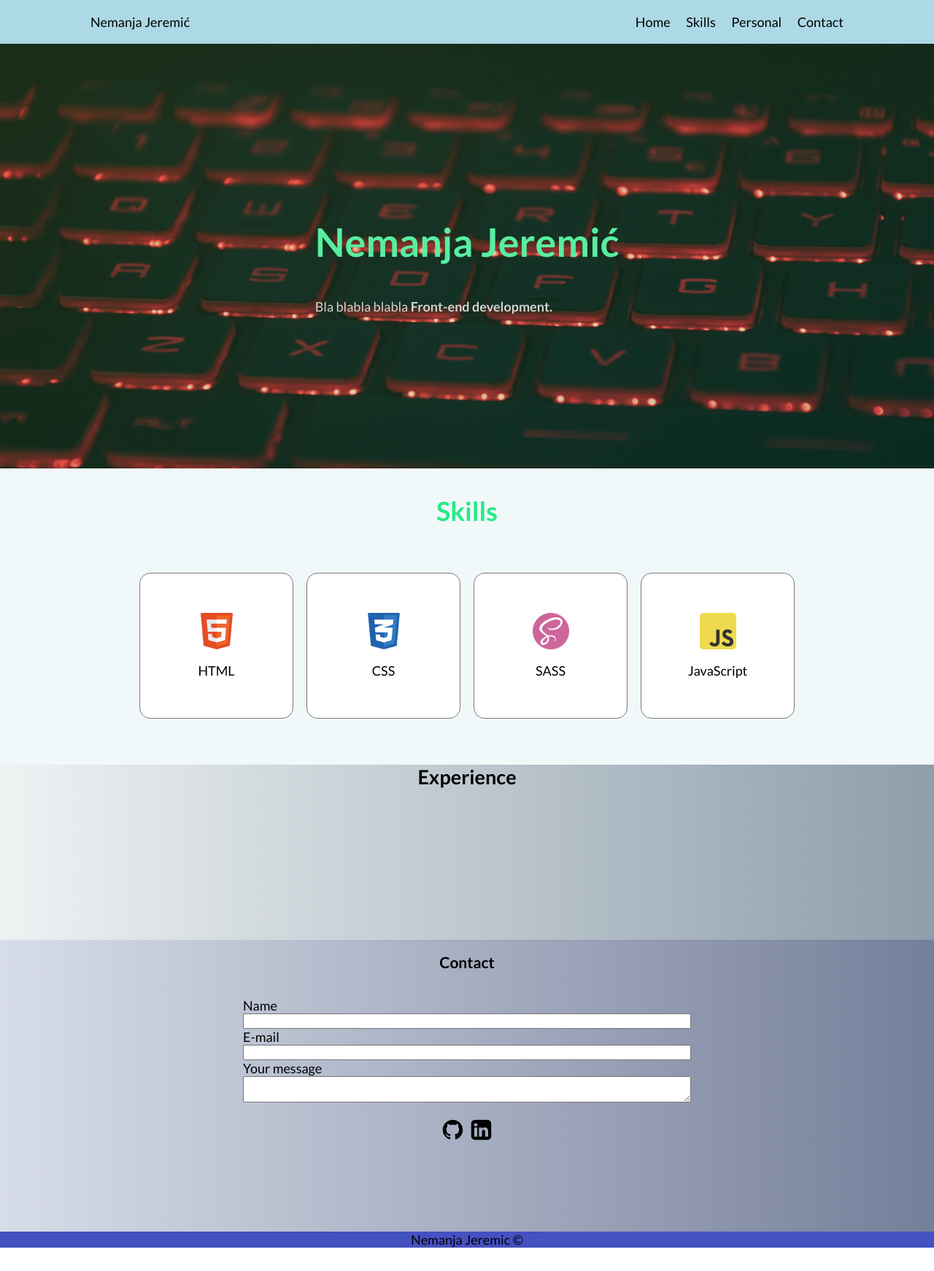
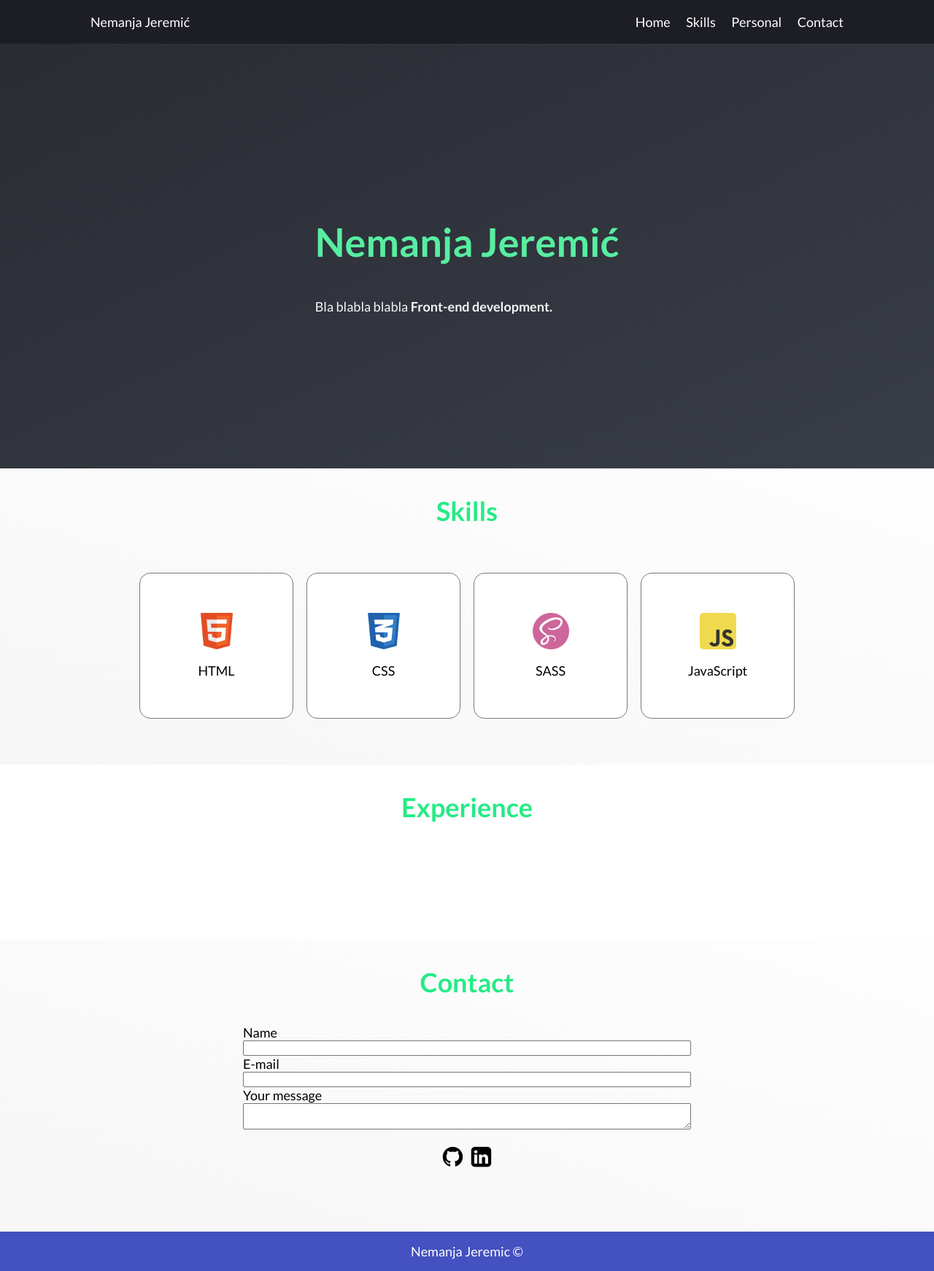
Before and after one commit to nemanjajeremic/Personal-Website, a plain HTML site: page index.html in a window 1280 px wide. Shown: the whole page at 73% size. Before the commit the page ends 1710 px from the top, so only its background shows below. Drawn offline with Linux system fonts and the light colour scheme; a script that the page names is missing.

Commit message:
code-refactor

```diff
--- a/index.html
+++ b/index.html
@@ -44,7 +44,7 @@
 
         <div class="skills__container">
             <section class="skills" id="skills">
-                <h1>Skills</h1>
+                <h2>Skills</h2>
                 <div class="container__skill-box">
                     <div class="skill-box">
                         <img src="images/html5.png">
@@ -76,12 +76,12 @@
 
 
         <section class="experience">
-            <h1>Experience</h1>
+            <h2>Experience</h2>
 
         </section>
 
         <section class="contact-me" id="contact-me">
-            <h3>Contact</h3>
+            <h2>Contact</h2>
             <div class="form-container">
                 <form>
                     <label for="name">Name</label>
@@ -103,7 +103,7 @@
 
 
     </main>
-    <footer> Nemanja Jeremic &copy;</footer>
+    <footer><a href="https://www.nemanjajeremic.net" target="_blank">Nemanja Jeremic &copy;</a> </footer>
 </body>
 
 </html>
--- a/stylesheets/abstracts/_variables.scss
+++ b/stylesheets/abstracts/_variables.scss
@@ -9,13 +9,27 @@
 $color-gradient-1: #7ed56f;
 $color-gradient-2: #28b485;
 
+//$color-header-background: linear-gradient(to right, #4ecdc4, #556270);
+$color-header-background: #1d1e25;
 
-//section 2 background
-$color-section-2-background: rgb(241, 248, 250);
-//section 3 background
-$color-section-3-background: linear-gradient(to right, #eef2f3, #8e9eab);
-//section 4 background
-$color-section-4-background: linear-gradient(to right, #D7DDE8, #757F9A);
+$color-header-font: white;
+
+$color-header-font-hover: white;
+$color-header-font-background-hover: black;
+
+
+
+
+
+$color-introduction-paragraph: whitesmoke;
+
+$color-section-1-background: linear-gradient(to bottom right,#292C33,#393d47);
+$color-section-2-background: linear-gradient(to top right,#f6f6f7,#fefefe);
+$color-section-3-background: #fff;
+$color-section-4-background: linear-gradient(to top right,#f6f6f7,#fefefe);
+
+
+$color-footer-anchor: white;
 
 
 
--- a/stylesheets/base/_typography.scss
+++ b/stylesheets/base/_typography.scss
@@ -2,7 +2,61 @@
  * Basic typography style for copy text
  */
 
- html {
+html {
     font-family: "Lato", sans-serif;
     font-size: 18px;
 }
+
+.main-nav__item a {
+    text-decoration: none;
+    color: $color-header-font;
+
+    &:hover,
+    &:active {
+        color: $color-header-font;
+        background: $color-header-font-background-hover;
+    }
+}
+
+.introduction__title {
+    font-size: 3rem;
+    font-weight: bold;
+    color: #57eea1;
+}
+
+.introduction p {
+    color: $color-introduction-paragraph;
+}
+
+.skills h2,
+.experience h2,
+.contact-me h2 {
+    color: #25eb85;
+    font-size: 2rem;
+    padding-top: 2rem;
+}
+
+
+footer a {
+    display: inline-block;
+    text-decoration: none;
+    color: $color-footer-anchor;
+    padding: 0.5rem;
+    border-radius: 5px;
+
+    &:hover {
+        background: black;
+
+    }
+}
+
+.header__logo {
+    color: white;
+
+    &:hover,
+    &:active {
+        background: black;
+        color: white;
+    }
+
+}
--- a/stylesheets/layout/_footer.scss
+++ b/stylesheets/layout/_footer.scss
@@ -3,6 +3,10 @@
 // -----------------------------------------------------------------------------
 
 footer {
+    display: flex;
+    justify-content: center;
+    align-items: center;
     background: rgb(68, 81, 192);
     text-align: center;
+    height: 3em;
 }
--- a/stylesheets/layout/_header.scss
+++ b/stylesheets/layout/_header.scss
@@ -12,6 +12,7 @@
     align-items: center;
     flex-wrap: nowrap;
 
+
     &__logo {
         padding: 8px;
         border: 1px transparent solid;
@@ -20,8 +21,6 @@
         &:active {
             border: 1px black solid;
             border-radius: 10px;
-            background: black;
-            color: white;
         }
     }
 
@@ -30,7 +29,8 @@
 .main-nav {
     position: fixed;
     width: 100%;
-    background: lightblue;
+    background: $color-header-background;
+    z-index: 5;
 
     &__items {
         list-style: none;
@@ -47,8 +47,6 @@
 
         a {
             display: block;
-            text-decoration: none;
-            color: black;
             border: 1px transparent solid;
             padding: 8px;
 
@@ -56,8 +54,6 @@
             &:active {
                 border: 1px transparent solid;
                 border-radius: 10px;
-                color: white;
-                background: black;
             }
         }
     }
--- a/stylesheets/pages/_home.scss
+++ b/stylesheets/pages/_home.scss
@@ -14,13 +14,13 @@
     margin-right: auto;
 
     p {
-        color: lightgray;
+
         animation: moveInLeft 1s;
     }
 
     &__container {
         height: calc(80vh - 57.6px);
-        background-image: linear-gradient(to right bottom, rgba($color-gradient-1, 0.2), rgba($color-gradient-2, 0.2)), url(images/keyboard_background.jpg);
+        background: $color-section-1-background;
         background-position: center;
         background-size: cover;
         display: flex;
@@ -31,9 +31,6 @@
 
     &__title {
         text-align: center;
-        font-size: 3rem;
-        font-weight: bold;
-        color: #57eea1;
         animation: moveInRight 1s;
     }
 }
@@ -52,13 +49,9 @@
 
 .skills {
     background: $color-section-2-background;
-    h1 {
-        color: #25eb85;
-        font-size: 2rem;
+    h2 {
+        text-align: center;
         margin: 0;
-        padding-top: 2rem;
-        text-align: center;
-
     }
 }
 
@@ -68,6 +61,7 @@
     flex-wrap: wrap;
     margin-left: 10%;
     margin-right: 10%;
+    transition: transform 1s ease-out;
 }
 
 
@@ -84,11 +78,11 @@
     background: white;
     padding: 2.5rem;
     border: 1px solid rgb(121, 121, 121);
+    transition: transform 1s ease-out;
 
 
     &:hover,
     &:active {
-        transition: transform 1s ease-out;
         transform: rotateY(360deg);
         /*  animation: name duration timing-function delay iteration-count direction fill-mode; */
 
@@ -106,6 +100,15 @@
         margin: 0;
         margin-top: 1rem;
     }
+
+    &:after {
+        width: 300px;
+        height: 200px;
+        top: 0;
+        content: "";
+        position: absolute;
+        z-index: -1;
+    }
 }
 
 /*------------------------------------*\
@@ -119,7 +122,7 @@
     background: $color-section-3-background;
     height: 30vh;
 
-    h1 {
+    h2 {
         text-align: center;
         margin: 0;
     }
@@ -136,7 +139,7 @@
 
     height: 50vh;
 
-    h3 {
+    h2 {
         text-align: center;
         margin: 0;
         padding: 1rem;
```
Also changed, not shown: main.css, 3 other files.
